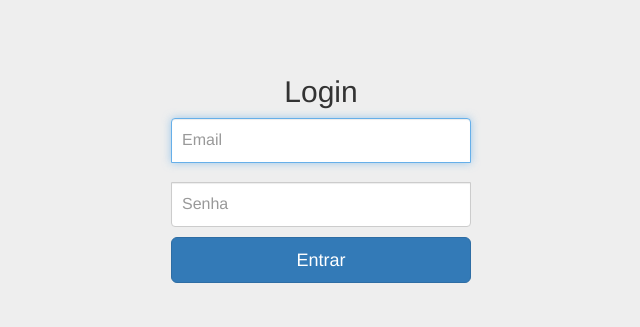
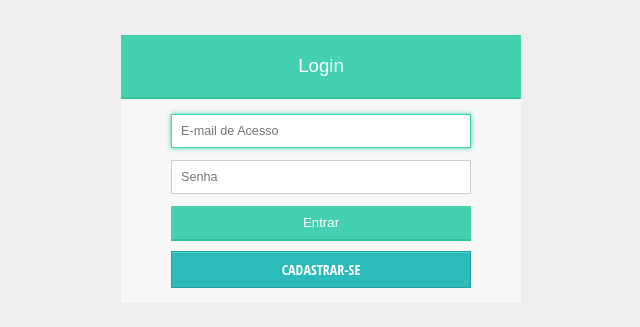
Before and after one commit to Maiconsenac/infsis, a CodeIgniter app: page /infsis_GitHub/usuarios/login in a window 1280 px wide. Shown: the top 327 px of the page, without its empty margins (319-959 px from the left). Run offline with CodeIgniter, Linux system fonts and the light colour scheme; some libraries are stand-ins or nearby versions.

Commit message:
Foi mudado o visual da página de login e inserido um icone.

```diff
--- a/application/views/include/inc_head.php
+++ b/application/views/include/inc_head.php
@@ -1,9 +1,12 @@
 <title>Infsis</title>
 <meta charset="utf-8">
+<!--inseri o imagem de logo na barra do navegador-->
+<link rel="icon" href="<?= base_url('icon/logoInfsis.png') ?>">
 <meta name="viewport" content="width=device-width, initial-scale=1">
 <link rel="stylesheet" href="<?= base_url('bootstrap/css/bootstrap.min.css') ?>">
 <script src="<?= base_url('bootstrap/js/jquery/1.12.4/jquery.min.js') ?>"></script>
 <script src="<?= base_url('bootstrap/js/bootstrap.min.js') ?>"></script>
+<script src="<?= base_url('js/jquery.min.js') ?>"></script>
 <script type="text/javascript" src="<?= base_url('bootstrap/jquery.min.js') ?>"></script>
 <script type="text/javascript" src="<?= base_url('bootstrap/jquery.maskedinput.min.js') ?>"></script>
 <script type="text/javascript" src="<?= base_url('bootstrap/jquery.zoom.js') ?>"></script>
--- a/application/views/login.php
+++ b/application/views/login.php
@@ -1,67 +1,127 @@
 <!DOCTYPE html>
 <html lang="pt-br">
     <head>
-        <title> InfSiS </title>
-        <meta charset="utf-8">
-        <meta name="viewport" content="width=device-width, initial-scale=1">
-        <link rel="stylesheet" href="<?= base_url('bootstrap/css/bootstrap.min.css') ?>">
-        <script src="<?= base_url('bootstrap/js/jquery/1.12.4/jquery.min.js') ?>"></script>
-        <script src="<?= base_url('bootstrap/js/bootstrap.min.js') ?>"></script>
+        <?php include 'include/inc_head.php'; ?>
+        <link href="<?= base_url('assets/css/signin.css') ?>" rel="stylesheet">
     </head>
 
     <style>
-        body {
-            padding-top: 40px;
-            padding-bottom: 40px;
-            background-color: #eee;
+        .form-style-6{
+            font: 95% Arial, Helvetica, sans-serif;
+            max-width: 400px;
+            margin: 0px auto;
+            padding: 0px;
+            background: #F7F7F7;
+        }
+        .form-style-6 #titulo{
+            background: #43D1AF;
+            padding: 20px 0;
+            font-size: 140%;
+            font-weight: 300;
+            width: 100%;
+            text-align: center;
+            color: #fff;
+            margin: -5px 0px 0px 0px;
+        }
+        .form-style-6 input[type="text"],
+        .form-style-6 input[type="date"],
+        .form-style-6 input[type="datetime"],
+        .form-style-6 input[type="email"],
+        .form-style-6 input[type="number"],
+        .form-style-6 input[type="search"],
+        .form-style-6 input[type="password"],
+        .form-style-6 input[type="time"],
+        .form-style-6 input[type="url"],
+        .form-style-6 textarea,
+        .form-style-6 select
+        {
+            -webkit-transition: all 0.30s ease-in-out;
+            -moz-transition: all 0.30s ease-in-out;
+            -ms-transition: all 0.30s ease-in-out;
+            -o-transition: all 0.30s ease-in-out;
+            outline: none;
+            box-sizing: border-box;
+            -webkit-box-sizing: border-box;
+            -moz-box-sizing: border-box;
+            width: 100%;
+            background: #fff;
+            margin-bottom: 4%;
+            border: 1px solid #ccc;
+            padding: 3%;
+            color: #555;
+            font: 95% Arial, Helvetica, sans-serif;
+        }
+        .form-style-6 input[type="text"]:focus,
+        .form-style-6 input[type="date"]:focus,
+        .form-style-6 input[type="datetime"]:focus,
+        .form-style-6 input[type="email"]:focus,
+        .form-style-6 input[type="number"]:focus,
+        .form-style-6 input[type="search"]:focus,
+        .form-style-6 input[type="time"]:focus,
+        .form-style-6 input[type="url"]:focus,
+        .form-style-6 textarea:focus,
+        .form-style-6 select:focus
+        {
+            box-shadow: 0 0 5px #43D1AF;
+            padding: 3%;
+            border: 1px solid #43D1AF;
         }
 
-        .form-signin {
-            max-width: 330px;
-            padding: 15px;
-            margin: 0 auto;
+        .form-style-6 input[type="submit"],
+        .form-style-6 input[type="button"]{
+            box-sizing: border-box;
+            -webkit-box-sizing: border-box;
+            -moz-box-sizing: border-box;
+            width: 100%;
+            padding: 3%;
+            background: #43D1AF;
+            border-bottom: 2px solid #30C29E;
+            border-top-style: none;
+            border-right-style: none;
+            border-left-style: none;
+            color: #fff;
+        }
+        .form-style-6 input[type="submit"]:hover,
+        .form-style-6 input[type="button"]:hover{
+            background: #2EBC99;
         }
 
-        .form-signin .form-control {
-            position: relative;
-            height: auto;
-            -webkit-box-sizing: border-box;
-            -moz-box-sizing: border-box;
-            box-sizing: border-box;
-            padding: 10px;
-            font-size: 16px;
+        .form-style-6 #cadastrar-se {
+            -moz-box-shadow: inset 0px 1px 0px 0px #45D6D6;
+            -webkit-box-shadow: inset 0px 1px 0px 0px #45D6D6;
+            box-shadow: inset 0px 1px 0px 0px #45D6D6;
+            background-color: #2CBBBB;
+            border: 1px solid #27A0A0;
+            display: inline-block;
+            cursor: pointer;
+            color: #FFFFFF;
+            font-family: 'Open Sans Condensed', sans-serif;
+            font-size: 14px;
+            padding: 8px 18px;
+            text-decoration: none;
+            text-transform: uppercase;
         }
 
-        .form-signin input[type="email"] {
-            margin-bottom: -1px;
-            border-bottom-right-radius: 0;
-            border-bottom-left-radius: 0;
-        }
-
-        .form-signin input[type="password"] {
-            margin-bottom: 10px;
-            border-top-left-radius: 0;
-            border-top-right-radius: 0;
-        }
-
-        .form-signin-heading{
-            text-align: center;
+        .form-style-6 #cadastrar-se:hover {
+            background:linear-gradient(to bottom, #34CACA 5%, #30C9C9 100%);
+            background-color:#34CACA;
         }
     </style>
 
     <body>
 
         <div class="container">
-
-            <form class="form-signin" method="post" action="<?= base_url('usuarios/logar') ?>">
-                <h2 class="form-signin-heading">Login</h2>
-                <input type="email" id="inputEmail" class="form-control" name="email" placeholder="Email" required autofocus>
-                <br />
-                <input type="password" id="inputPassword" class="form-control" name="senha" placeholder="Senha" required>
-                <button class="btn btn-lg btn-primary btn-block" type="submit">Entrar</button>
-
-            </form>
-
+            <div class="form-style-6">
+                <input type="button" id="titulo" onclick="document.location.href = '<?= base_url() ?>'" value="Login"/>
+                <form class="form-signin" method="post" action="<?= base_url('usuarios/logar') ?>">
+                    <input type="email" name="email" placeholder="E-mail de Acesso" required autofocus/>
+                    <input type="password" name="senha" placeholder="Senha" required/>
+                    <p>
+                        <input type="submit" value="Entrar" />
+                    </p>
+                    <input id="cadastrar-se" type="button" value="Cadastrar-se" />
+                </form>
+            </div>
         </div>
 
     </body>
--- /dev/null
+++ b/assets/css/signin.css
@@ -0,0 +1,37 @@
+body {
+    padding-top: 40px;
+    padding-bottom: 40px;
+    background-color: #eee;
+}
+
+.form-signin {
+    max-width: 330px;
+    padding: 15px;
+    margin: 0 auto;
+}
+
+.form-signin .form-control {
+    position: relative;
+    height: auto;
+    -webkit-box-sizing: border-box;
+    -moz-box-sizing: border-box;
+    box-sizing: border-box;
+    padding: 10px;
+    font-size: 16px;
+}
+
+.form-signin input[type="email"] {
+    margin-bottom: -1px;
+    border-bottom-right-radius: 0;
+    border-bottom-left-radius: 0;
+}
+
+.form-signin input[type="password"] {
+    margin-bottom: 10px;
+    border-top-left-radius: 0;
+    border-top-right-radius: 0;
+}
+
+.form-signin-heading{
+    text-align: center;
+}
```
Also changed, not shown: icon/logoInfsis.png (added).
